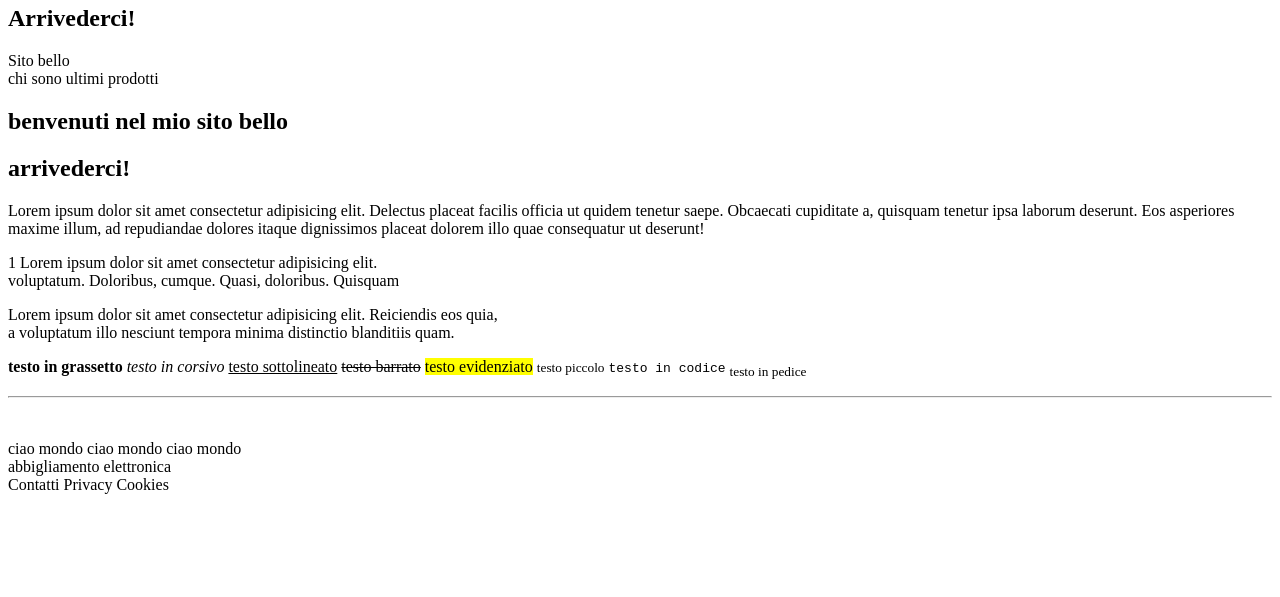
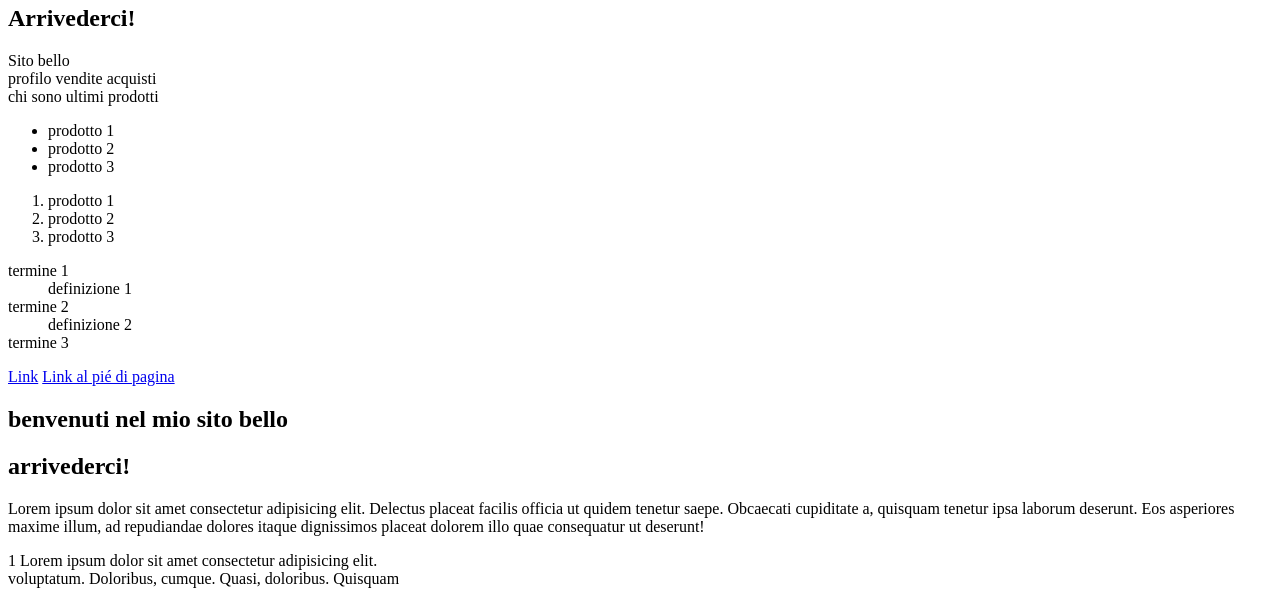
Before and after one commit to Francesco96dev/Prova-1, a plain HTML site: page lezione 26-05/index.html in a window 1280 px wide. Shown: the part 203-800 px from the top of the page. Drawn offline with Linux system fonts and the light colour scheme.

Commit message:
aggiornamento

```diff
--- a/lezione 26-05/index.html
+++ b/lezione 26-05/index.html
@@ -16,7 +16,7 @@ controllare modifica
     <header>
       <!-- intestazione sito-->
       Sito bello
-      <nav profilo vendite acquisti></nav>
+      <nav> profilo vendite acquisti</nav>
     </header>
     <!-- nav=menu di navigazione -->
     <!-- MAIUSC ALT F scorciatoia formattazione -->
@@ -27,8 +27,33 @@ controllare modifica
         <!-- contenuto autonomo e indipendente-->
         chi sono ultimi prodotti
       </section>
+      <ul>
+        <!-- lista non ordinata, elenco puntato -->
+        <li>prodotto 1</li>
+        <li>prodotto 2</li>
+        <li>prodotto 3</li>
+        </ul>
+      <ol>
+        <!-- lista ordinata, elenco numerato -->
+        <li>prodotto 1</li>
+        <li>prodotto 2</li>
+        <li>prodotto 3</li>
+      </ol>
+      <dl>
+        <!-- lista definizioni, elenco di termini e definizioni -->
+        <dt>termine 1</dt>
+        <dd>definizione 1</dd>
+        <dt>termine 2</dt>
+        <dd>definizione 2</dd>
+        <dt>termine 3</dt>
+        </dl>
     </main>
-    <article>
+    <a href="http://google.it" target="_blank" rel="noopener" title="vai a google">Link</a>
+    <!-- link esterno, target="_blank" apre in nuova scheda, rel="noopener" per sicurezza -->
+   <a href="#pippo">Link al pié di pagina</a>
+    <!-- link che punta a un ID nella stessa pagina, utile per navigazione interna -->
+
+  <article>
       <!-- articolo, contenuto autonomo e indipendente-->
       <!-- p è paragrafo, blocco di testo. prende tutta la riga. br manda a capo -->
       <h1>benvenuti nel mio sito bello</h1>
@@ -75,7 +100,7 @@ controllare modifica
       <!--contenuto secondario non essenziale e può avere una nav o altre tag-->
       <nav>abbigliamento elettronica</nav>
     </aside>
-    <footer>
+    <footer id="pippo">
       <!-- pié di pagina -->
       Contatti Privacy Cookies
     </footer>
```
